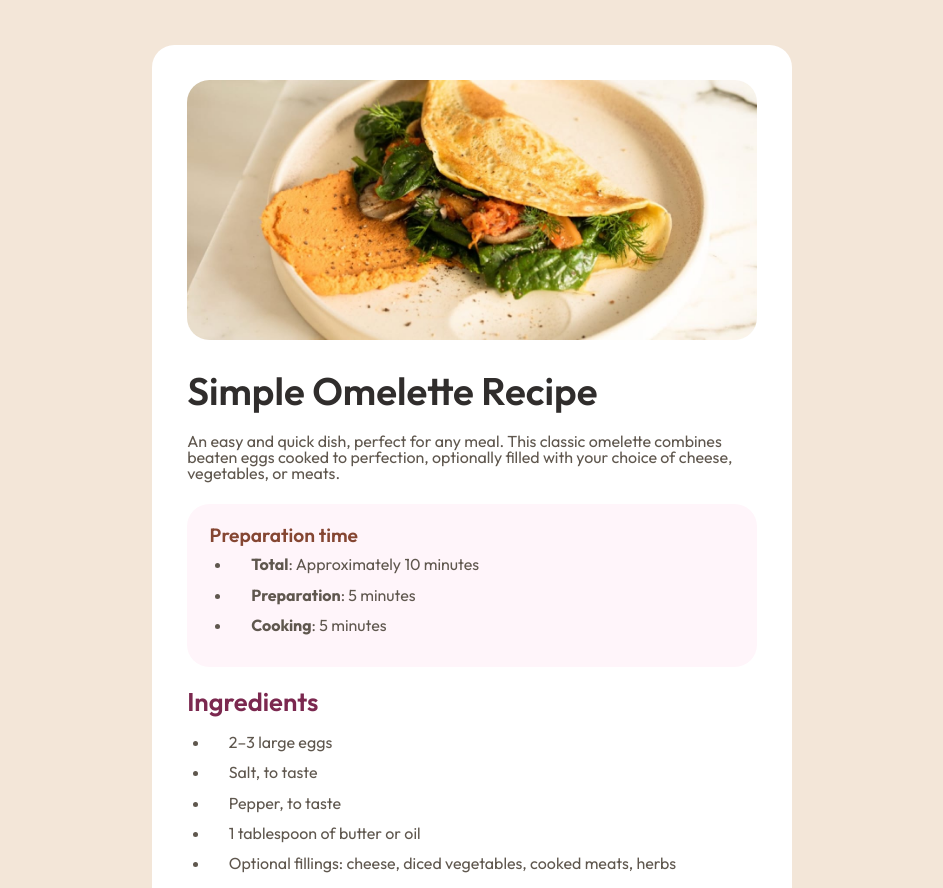
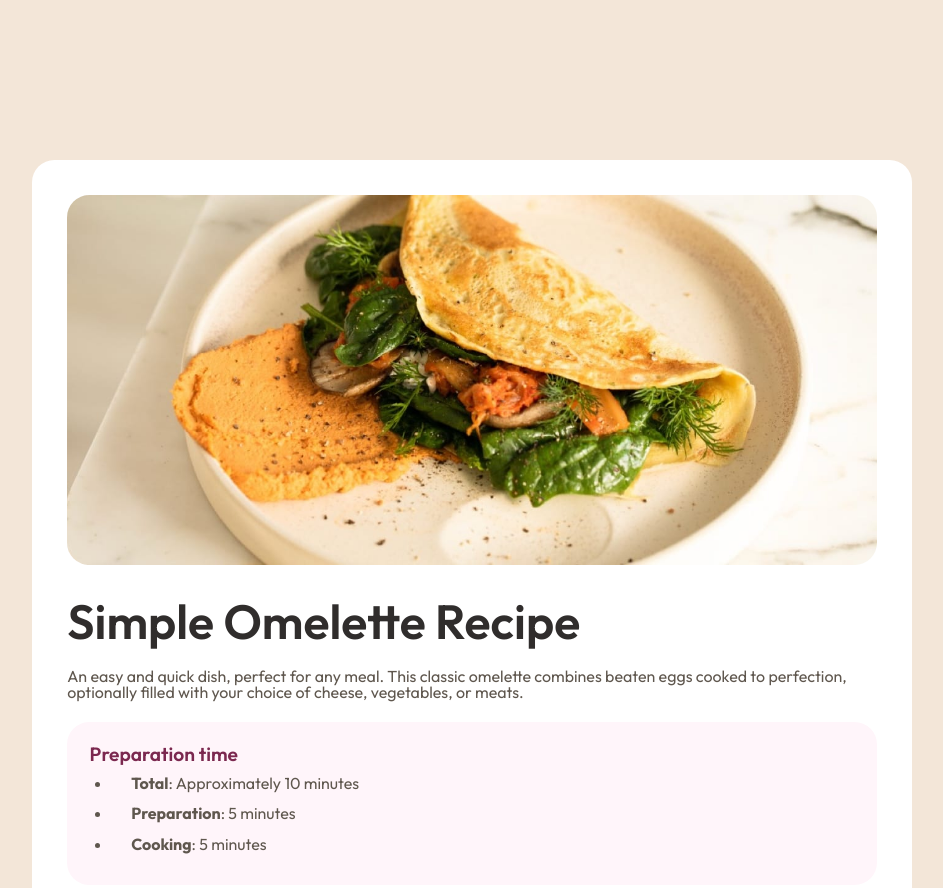
Before and after one commit to N1kemi/Recipe-page, a plain HTML site: page index.html in a window 1280 px wide. Shown: the top 888 px of the page, without its empty margins (168-1111 px from the left). Drawn offline with Linux system fonts and the light colour scheme.

Commit message:
Scale optimization

```diff
--- a/css/style.css
+++ b/css/style.css
@@ -20,8 +20,8 @@ body {
 .ingredients__title,
 .instructions__title,
 .nutrition__title {
-  color: hsl(332, 51%, 32%);
-  font-size: 1.6rem;
+  color: hsl(14, 45%, 36%);
+  font-size: 2rem;
   font-weight: 600;
   margin-bottom: 1rem;
 }
@@ -66,8 +66,8 @@ body {
   padding: 2.2rem;
   background-color: hsl(0, 0%, 100%);
   width: 90%;
-  max-width: 40rem;
-  margin: 2.8rem auto;
+  max-width: 55rem;
+  margin: 10rem auto;
   border-radius: 1.4rem;
   display: flex;
   flex-direction: column;
@@ -86,7 +86,7 @@ body {
   border-radius: 1.4rem;
 }
 .recipe-page__title {
-  font-size: 2.4rem;
+  font-size: 3rem;
   font-weight: 600;
   color: hsl(24, 5%, 18%);
 }
@@ -103,7 +103,7 @@ body {
 .prep-info__title {
   font-size: 1.2rem;
   font-weight: 600;
-  color: hsl(14, 45%, 36%);
+  color: hsl(332, 51%, 32%);
   margin-bottom: 0.5rem;
 }
 .prep-info__item {
```
